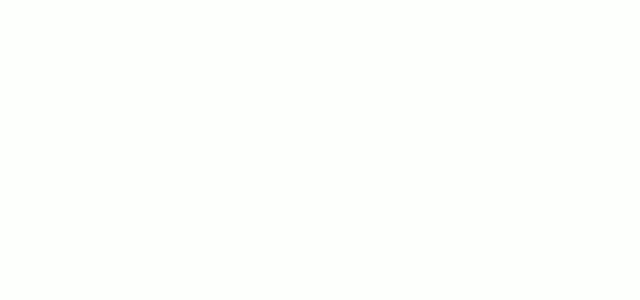
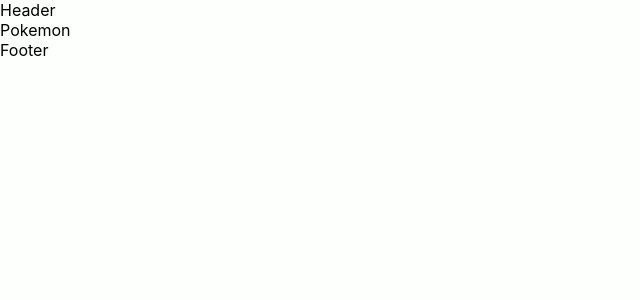
Before and after one commit to Mr-Hypocrite/pookiemon, a React (Vite) app: page /pokemon in a window 1280 px wide. Before the commit this address had no page. Shown: the top 300 px of the page, without its empty margins (0-640 px from the left). Built offline with nearby package versions, Linux system fonts and the light colour scheme.

Commit message:
wip: base routing setup

```diff
--- a/src/main.tsx
+++ b/src/main.tsx
@@ -1,14 +1,21 @@
 import { StrictMode } from 'react';
 import { createRoot } from 'react-dom/client';
+import { BrowserRouter, Route, Routes } from 'react-router';
+import { GlobalErrorLayout, Layout, NotFound } from './components';
 import './index.css';
-import App from './App.tsx';
-import { BrowserRouter, Route, Routes } from 'react-router';
+import { Home, Pokemon } from './routes';
 
 createRoot(document.getElementById('root')!).render(
     <StrictMode>
         <BrowserRouter>
             <Routes>
-                <Route path="/" element={<App />} />
+                <Route path="/" errorElement={<GlobalErrorLayout />}>
+                    <Route index element={<Home />} />
+                    <Route element={<Layout />}>
+                        <Route path="pokemon" element={<Pokemon />} />
+                    </Route>
+                    <Route path="*" element={<NotFound />} />
+                </Route>
             </Routes>
         </BrowserRouter>
     </StrictMode>
```
